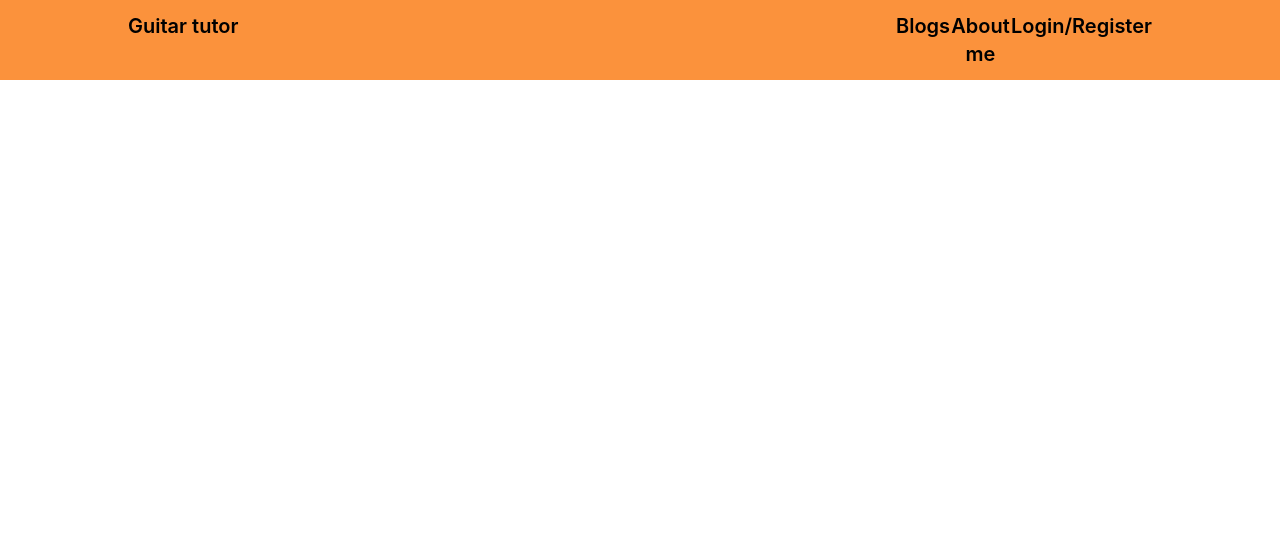
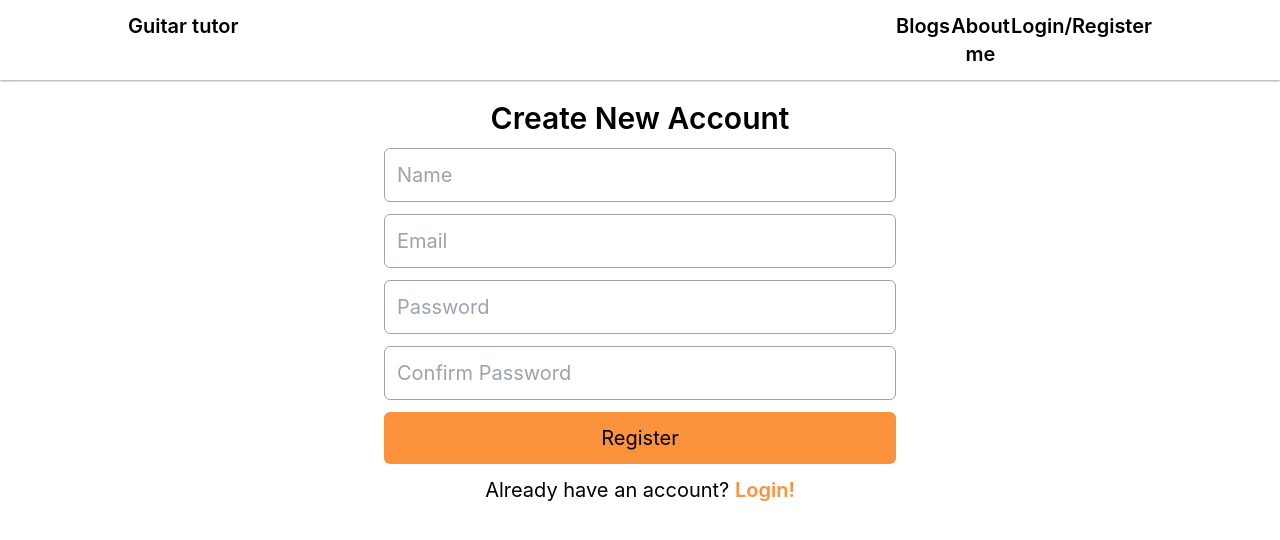
Before and after one commit to Labib2003/assignment-10-firebase-authentication, a React (Create React App) app: page /register in a window 1280 px wide. Shown: the top 540 px of the page. Built offline with nearby package versions, Linux system fonts and the light colour scheme.

Commit message:
create account with email and password addded

```diff
--- a/src/App.js
+++ b/src/App.js
@@ -2,6 +2,7 @@ import { Route, Routes } from 'react-router-dom';
 import './App.css';
 import Home from './Pages/HomePage/Home/Home';
 import Login from './Pages/Login/Login';
+import Register from './Pages/Register/Register';
 import Navbar from './SharedPages/Navbar/Navbar';
 
 function App() {
@@ -14,6 +15,7 @@ function App() {
         <Route path='/' element={<Home></Home>}></Route>
         <Route path='/home' element={<Home></Home>}></Route>
         <Route path='/login' element={<Login></Login>}></Route>
+        <Route path='/register' element={<Register></Register>}></Route>
       </Routes>
     </div>
   );
--- a/src/Pages/HomePage/Banner/Banner.js
+++ b/src/Pages/HomePage/Banner/Banner.js
@@ -2,8 +2,8 @@ import React from 'react';
 
 const Banner = () => {
     return (
-        <div className='relative '>
-            <div className='absolute z-10 top-1/2 w-full mx-auto text-white'>
+        <div className='relative'>
+            <div className='absolute z-10 top-1/2 w-full my-auto text-white'>
                 <h1 className='text-5xl font-bold'>Your personal guitar coach</h1>
                 <h3 className='text-3xl font-semibold mt-3'>Ready to guide you to the magical world of music.</h3>
             </div>
--- a/src/Pages/HomePage/Services/Services.js
+++ b/src/Pages/HomePage/Services/Services.js
@@ -10,7 +10,7 @@ const Services = () => {
     }, [])
 
     return (
-        <div className='w-4/5 mx-auto grid grid-cols-2 gap-5'>
+        <div className='w-4/5 mx-auto grid grid-cols-2 gap-5 my-5'>
             {
                 services.map(service => <Service
                     key={service.id}
--- a/src/Pages/Login/Login.js
+++ b/src/Pages/Login/Login.js
@@ -1,12 +1,15 @@
 import React from 'react';
 import auth from '../../firebase.init';
 import { useSignInWithGoogle } from 'react-firebase-hooks/auth'
+import { Link } from 'react-router-dom';
 
 const Login = () => {
     const [signInWithGoogle, user] = useSignInWithGoogle(auth);
+``
+
     return (
-        <div className='w-4/5 mx-auto'>
-            <h3 className='text-3xl font-semibold'>Please Login</h3>
+        <div className='w-4/5 mx-auto my-5'>
+            <h3 className='text-3xl font-semibold'>Login</h3>
             <form>
                 <input
                     className='block w-1/2 mx-auto text-xl p-3 border border-gray-400 my-3 rounded-md'
@@ -21,11 +24,14 @@ const Login = () => {
                     placeholder='Password'
                     required />
                 <input
-                    className='bg-orange-400 hover:bg-orange-500 text-xl w-1/2 p-3 my-3 rounded-md'
+                    className='bg-orange-400 hover:bg-orange-500 text-xl w-1/2 p-3 rounded-md'
                     type="submit"
                     value="Login" />
             </form>
-            <button onClick={() => signInWithGoogle()} className='bg-orange-400 hover:bg-orange-500 text-xl w-1/2 p-3 rounded-md'>Continue with Google</button>
+            <button
+            onClick={() => signInWithGoogle()}
+            className='bg-orange-400 hover:bg-orange-500 text-xl w-1/2 my-3 p-3 rounded-md'>Continue with Google</button>
+            <p className='text-xl'>New to Guitar tutor? <Link className='text-orange-400 hover:text-orange-600 font-semibold' to='/register'>Create an Account!</Link></p>
         </div>
     );
 };
--- /dev/null
+++ b/src/Pages/Register/Register.js
@@ -0,0 +1,83 @@
+import React, { useRef, useState } from 'react';
+import { useCreateUserWithEmailAndPassword, useUpdateProfile } from 'react-firebase-hooks/auth';
+import { Link, useNavigate } from 'react-router-dom';
+import auth from '../../firebase.init';
+
+const Register = () => {
+    const nameRef = useRef('');
+    const emailRef = useRef('');
+    const passwordRef = useRef('');
+    const confirmPasswordRef = useRef('');
+    const [errorMessage, setErrorMessage] = useState('');
+    const [
+        createUserWithEmailAndPassword,
+        user,
+        loading,
+        error,
+    ] = useCreateUserWithEmailAndPassword(auth);
+    const [updateProfile] = useUpdateProfile(auth);
+    const navigate = useNavigate();
+
+    const handleFormSubmit = async (event) => {
+        event.preventDefault();
+
+        const name = nameRef.current.value;
+        const email = emailRef.current.value;
+        const password = passwordRef.current.value;
+        const confirmPassword = confirmPasswordRef.current.value;
+
+        if (password === confirmPassword) {
+            await createUserWithEmailAndPassword(email, password);
+            await updateProfile({displayName: name});
+        }
+        else {
+            setErrorMessage("Password did not match");
+            console.log('pass err');
+        }
+    };
+
+    if(user){
+        navigate('/');
+        console.log(user);
+    };
+
+    return (
+        <div className='w-4/5 mx-auto my-5'>
+            <h3 className='text-3xl font-semibold'>Create New Account</h3>
+            <form onSubmit={handleFormSubmit}>
+                <input
+                    ref={nameRef}
+                    className='block w-1/2 mx-auto text-xl p-3 border border-gray-400 my-3 rounded-md'
+                    type="text"
+                    placeholder='Name'
+                    required />
+                <input
+                    ref={emailRef}
+                    className='block w-1/2 mx-auto text-xl p-3 border border-gray-400 my-3 rounded-md'
+                    type="email"
+                    placeholder='Email'
+                    required />
+                <input
+                    ref={passwordRef}
+                    className='block w-1/2 mx-auto text-xl p-3 border border-gray-400 my-3 rounded-md'
+                    type="password"
+                    placeholder='Password'
+                    required />
+                <input
+                    ref={confirmPasswordRef}
+                    className='block w-1/2 mx-auto text-xl p-3 border border-gray-400 my-3 rounded-md'
+                    type="password"
+                    placeholder='Confirm Password'
+                    required />
+                <p className='text-xl font-semibold text-red-500 my-3'>{errorMessage}</p>
+                <input
+                    className='bg-orange-400 hover:bg-orange-500 text-xl w-1/2 p-3 rounded-md'
+                    type="submit"
+                    value="Register" />
+            </form>
+            <p className='text-xl my-3'>Already have an account? <Link className='text-orange-400 hover:text-orange-600 font-semibold' to='/login'>Login!</Link></p>
+        </div>
+    );
+};
+
+export default Register;
--- a/src/SharedPages/Navbar/Navbar.js
+++ b/src/SharedPages/Navbar/Navbar.js
@@ -3,7 +3,7 @@ import { Link } from 'react-router-dom';
 
 const Navbar = () => {
     return (
-        <nav className='bg-orange-400'>
+        <nav className='bg-white shadow-sm shadow-gray-400'>
             <div className='w-4/5 mx-auto py-3 flex justify-between text-xl font-semibold'>
                 <Link to='/'>Guitar tutor</Link>
                 <div className='w-1/4 flex justify-between'>
```
